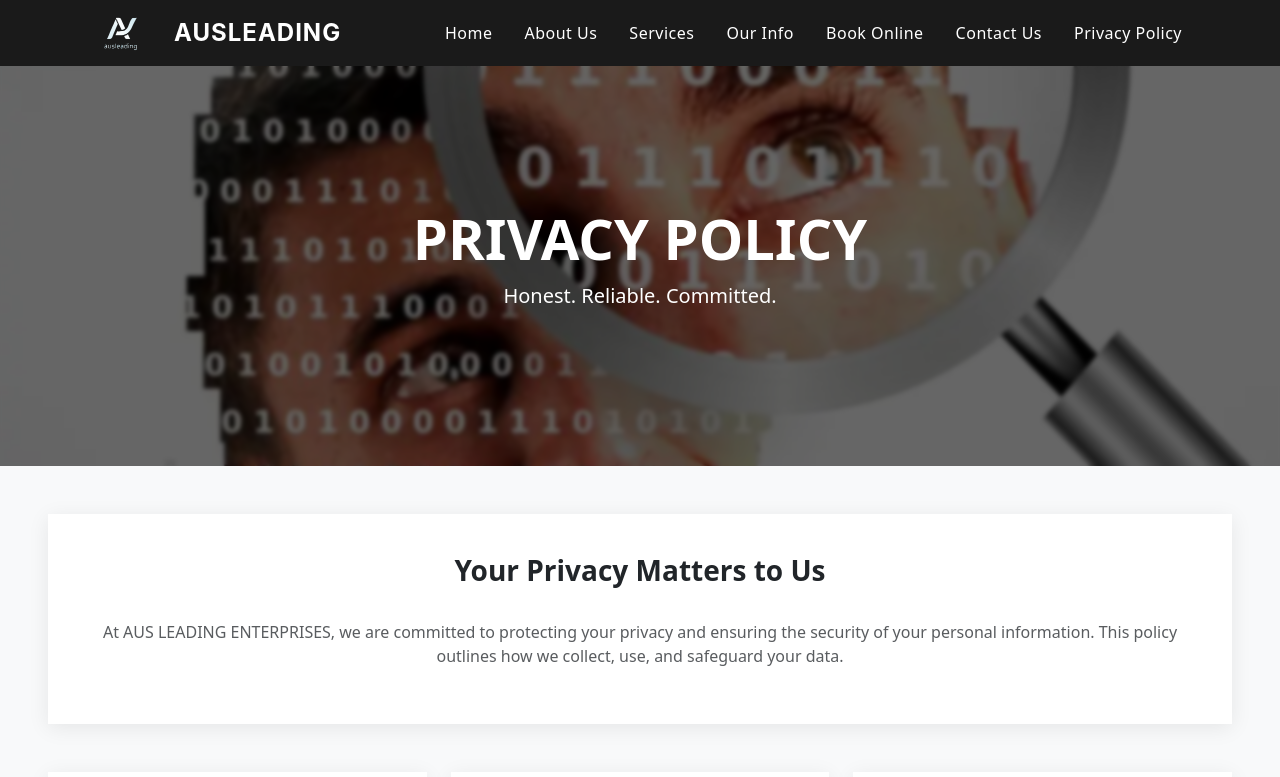
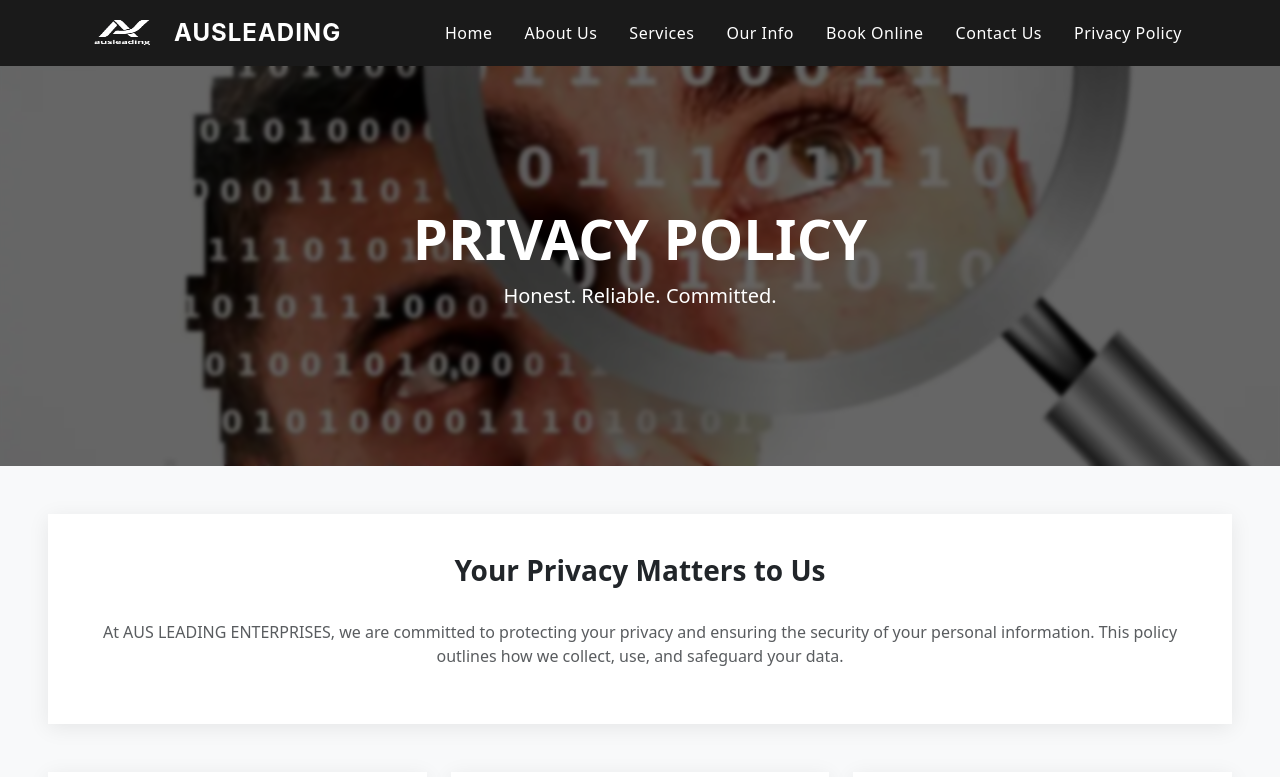
Before and after one commit to OM-Lending/auslending, a React (Create React App) app: page /privacy-policy in a window 1280 px wide. Shown: the top 777 px of the page. Built offline with nearby package versions, Linux system fonts and the light colour scheme.

Commit message:
Update logo source in NavBar component

```diff
--- a/src/components/NavBar.js
+++ b/src/components/NavBar.js
@@ -9,7 +9,7 @@
       <Container>
         <Link to="/" className="navbar-brand navbar-brand-custom">
           <img
-            src={`${process.env.PUBLIC_URL}/AusLogo.png`}
+            src={`${process.env.PUBLIC_URL}/AusleadingLogo.png`}
             alt="AUS LEADING Logo"
             width="80"
             height="40"
```
